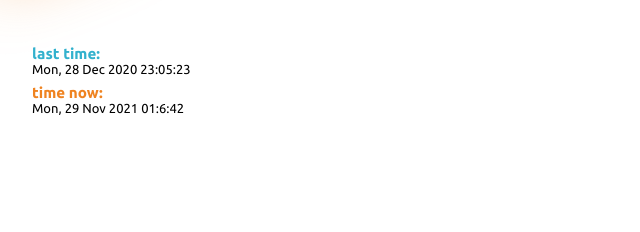
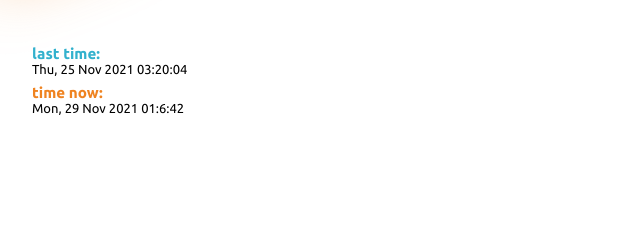
Before and after one commit to afarhansib/ster, a website: page index.html in a window 1280 px wide. Shown: the part 565-797 px from the top of the page, 0-640 px from the left. Drawn offline with Linux system fonts and the light colour scheme.

Commit message:
Update index.html
Update last. Kenapa ga diambil dari variable yg di JS si😡

```diff
--- a/index.html
+++ b/index.html
@@ -31,7 +31,7 @@
         <section>
           <div class="last">
             <h3>last time:</h3>
-            <p>Mon, 28 Dec 2020 23:05:23</p>
+            <p>Thu, 25 Nov 2021 03:20:04</p>
           </div>
           <div class="now">
             <h3>time now:</h3>
```
